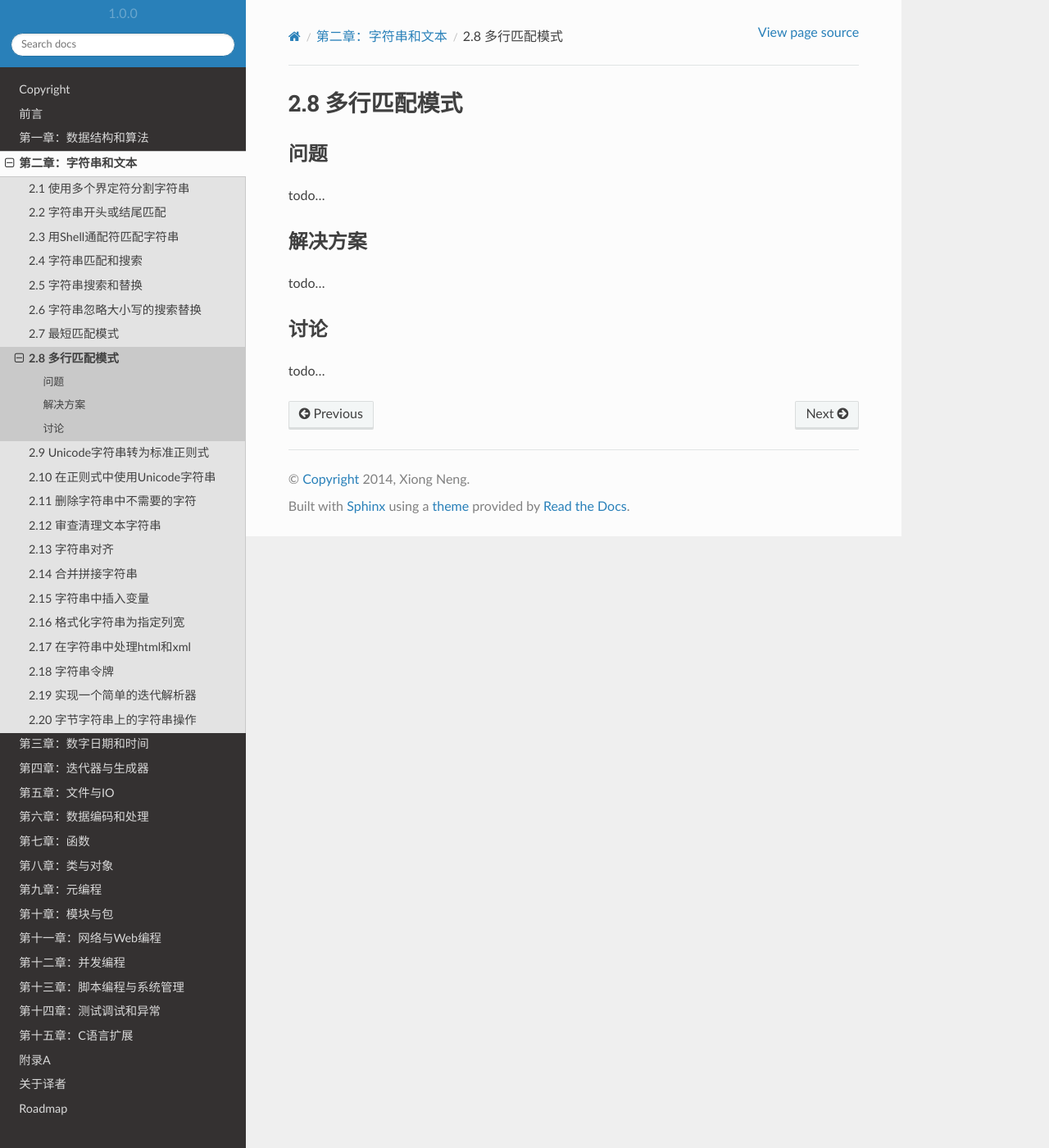
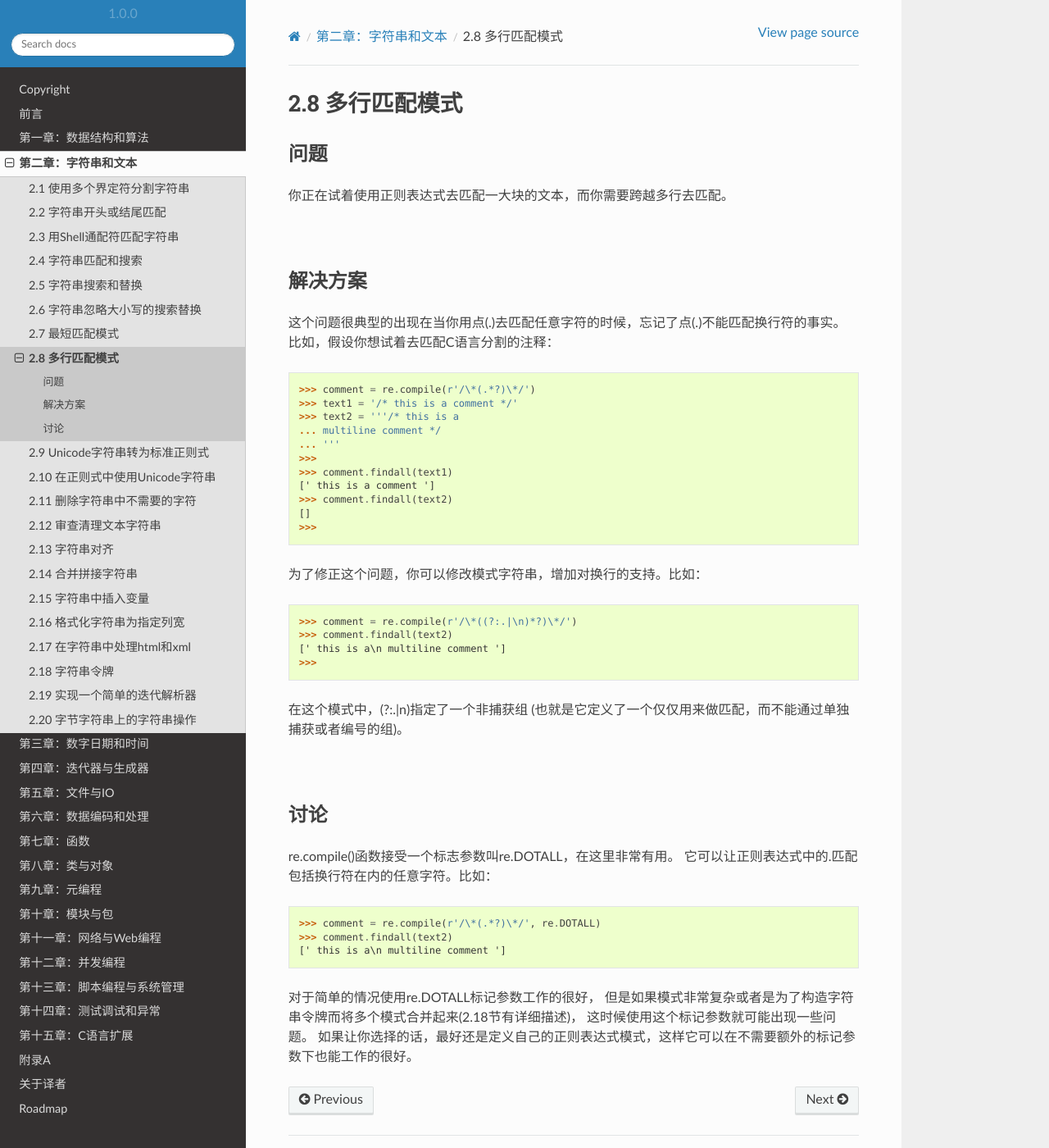
Before and after one commit to yidao620c/python3-cookbook, a Sphinx documentation site: the page built from source/c02/p08_regexp_for_multiline_partterns.rst, in a window 1280 px wide and 1400 px high. Shown: the whole window at 82% size. Built offline with Sphinx 7.4.7 and the Read the Docs theme 2.0.0, drawn with Linux system fonts in a browser that asks for light colours.

Commit message:
2.8小节完成

```diff
--- a/source/c02/p08_regexp_for_multiline_partterns.rst
+++ b/source/c02/p08_regexp_for_multiline_partterns.rst
@@ -5,14 +5,57 @@
 ----------
 问题
 ----------
-todo...
+你正在试着使用正则表达式去匹配一大块的文本，而你需要跨越多行去匹配。
+
+|
 
 ----------
 解决方案
 ----------
-todo...
+这个问题很典型的出现在当你用点(.)去匹配任意字符的时候，忘记了点(.)不能匹配换行符的事实。
+比如，假设你想试着去匹配C语言分割的注释：
+
+.. code-block:: python
+
+    >>> comment = re.compile(r'/\*(.*?)\*/')
+    >>> text1 = '/* this is a comment */'
+    >>> text2 = '''/* this is a
+    ... multiline comment */
+    ... '''
+    >>>
+    >>> comment.findall(text1)
+    [' this is a comment ']
+    >>> comment.findall(text2)
+    []
+    >>>
+
+为了修正这个问题，你可以修改模式字符串，增加对换行的支持。比如：
+
+.. code-block:: python
+
+    >>> comment = re.compile(r'/\*((?:.|\n)*?)\*/')
+    >>> comment.findall(text2)
+    [' this is a\n multiline comment ']
+    >>>
+
+在这个模式中，(?:.|\n)指定了一个非捕获组
+(也就是它定义了一个仅仅用来做匹配，而不能通过单独捕获或者编号的组)。
+
+|
 
 ----------
 讨论
 ----------
-todo...
+re.compile()函数接受一个标志参数叫re.DOTALL，在这里非常有用。
+它可以让正则表达式中的.匹配包括换行符在内的任意字符。比如：
+
+.. code-block:: python
+
+    >>> comment = re.compile(r'/\*(.*?)\*/', re.DOTALL)
+    >>> comment.findall(text2)
+    [' this is a\n multiline comment ']
+
+对于简单的情况使用re.DOTALL标记参数工作的很好，
+但是如果模式非常复杂或者是为了构造字符串令牌而将多个模式合并起来(2.18节有详细描述)，
+这时候使用这个标记参数就可能出现一些问题。
+如果让你选择的话，最好还是定义自己的正则表达式模式，这样它可以在不需要额外的标记参数下也能工作的很好。
```
Also changed, not shown: 1 other file.
